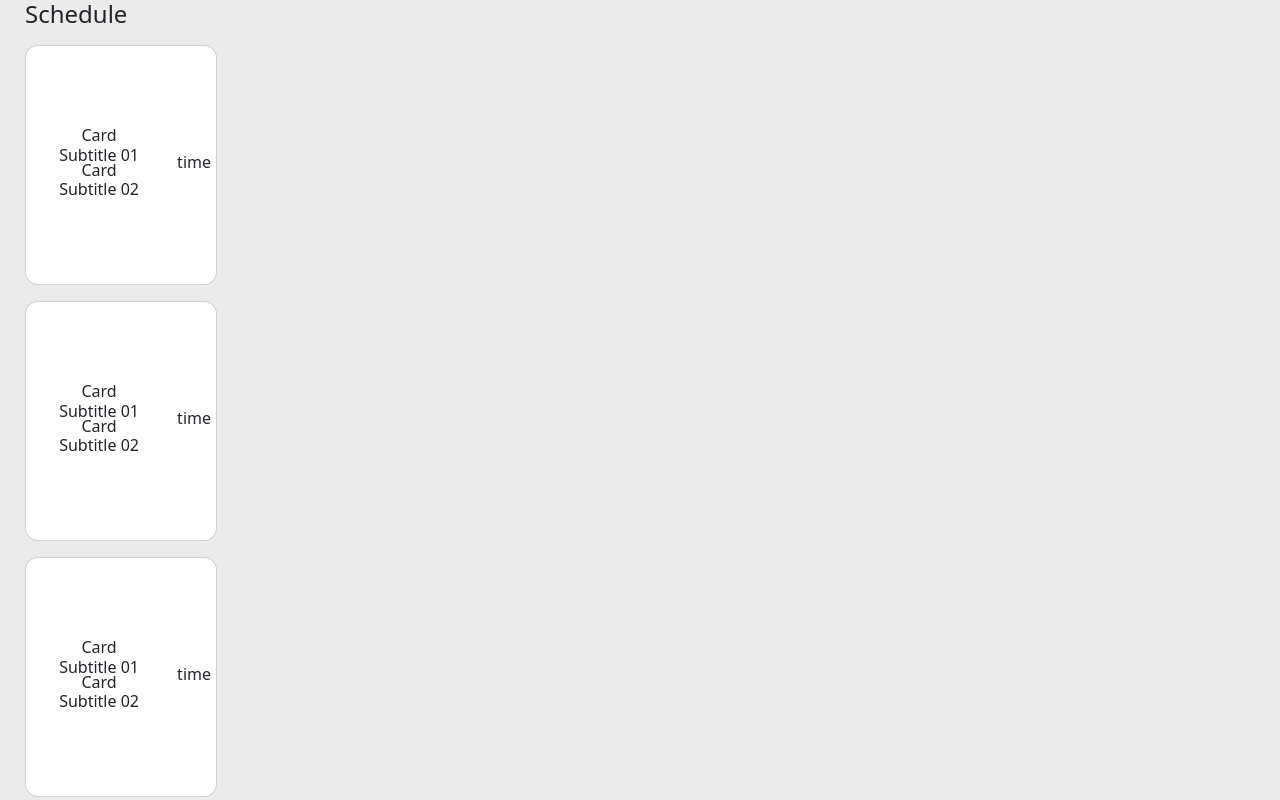
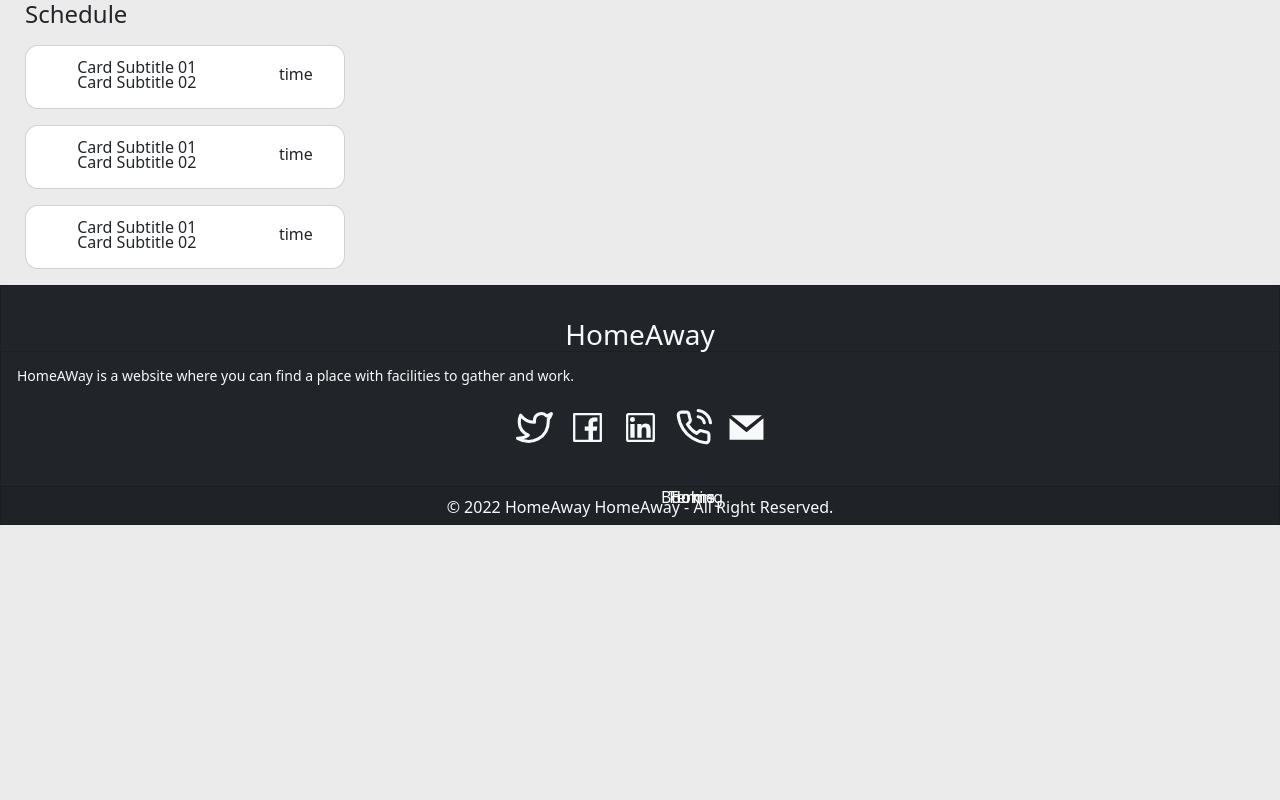
Before and after one commit to GP-43/homeaway-frontend, a React (Create React App) app: page /userbookings in a window 1280 px wide. Shown: the top 800 px of the page. Built offline with nearby package versions, Linux system fonts and the light colour scheme.

Commit message:
Schedule section updated

```diff
--- a/src/assets/styles/partials/_user-bookings.scss
+++ b/src/assets/styles/partials/_user-bookings.scss
@@ -1,6 +1,6 @@
 .shedule-card{
-    width: 20rem;
-    height: 4rem;
+    width: 20rem !important;
+    height: 4rem !important;
     background-color: #fff;;
     border-radius: 10px;
     display: flex;
@@ -10,7 +10,7 @@
     text-align: center;
 
     .shedule-card-body{
-        background-color: white;
+        background-color: rgb(255, 255, 255);
         margin: auto;
         padding: 5px;
         border-radius: 10px;
```
